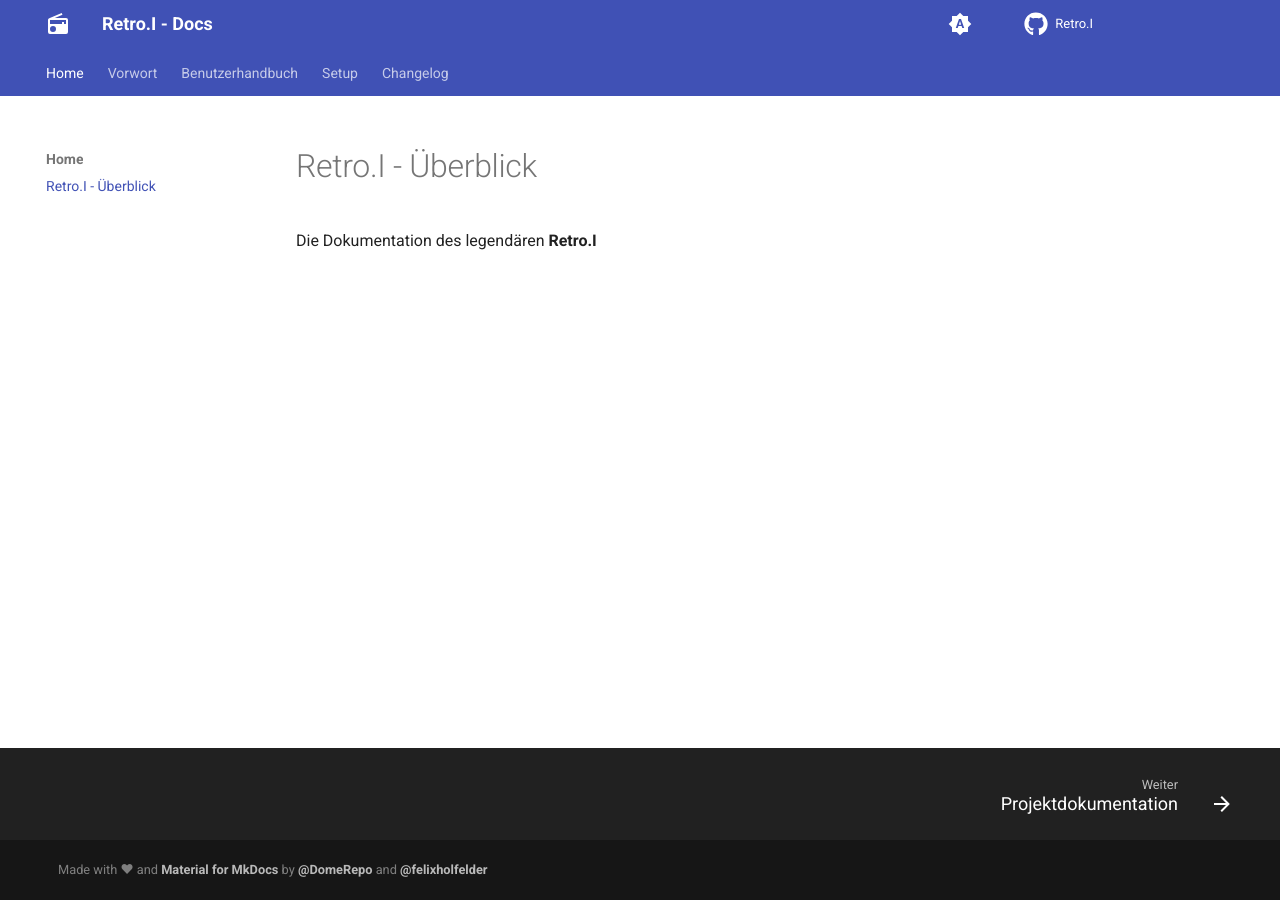
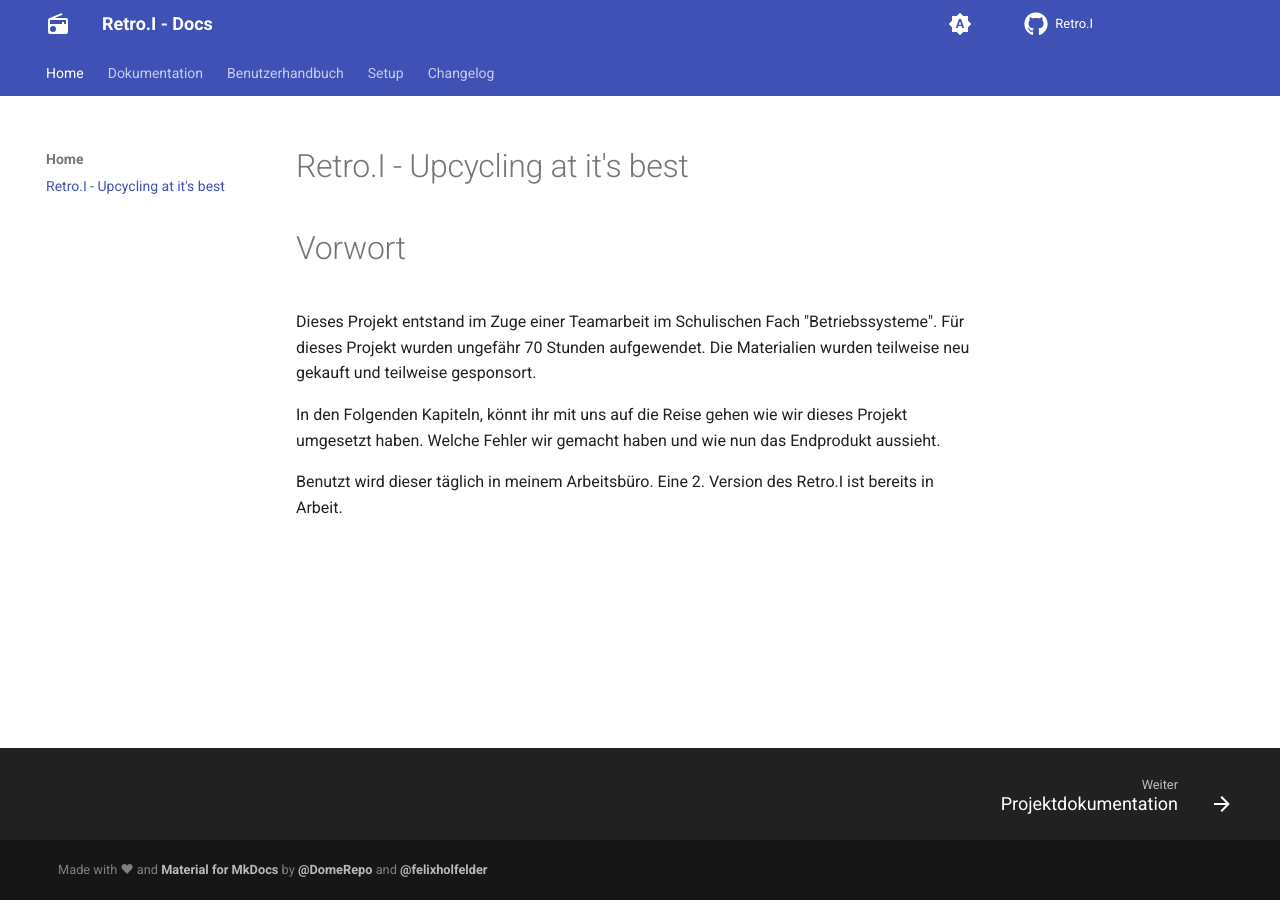
Before and after one commit to Retro-I/docs, an MkDocs documentation site: the page built from docs/homeindex.md, in a window 1280 px wide. Built offline with MkDocs 1.6.1 and Material for MkDocs 9.7.7, drawn with Linux system fonts in a browser that asks for light colours; comment, search, counter and statistics services are not loaded.

Commit message:
Ich glaub ich habs im Griff

```diff
--- a/docs/homeindex.md
+++ b/docs/homeindex.md
@@ -1,3 +1,12 @@
-# Retro.I - Überblick
+# Retro.I - Upcycling at it's best
 
-Die Dokumentation des legendären **Retro.I**
+#Vorwort
+Dieses Projekt entstand im Zuge einer Teamarbeit im Schulischen Fach "Betriebssysteme".
+Für dieses Projekt wurden ungefähr 70 Stunden aufgewendet.
+Die Materialien wurden teilweise neu gekauft und teilweise gesponsort.
+
+In den Folgenden Kapiteln, könnt ihr mit uns auf die Reise gehen wie wir dieses Projekt umgesetzt haben.
+Welche Fehler wir gemacht haben und wie nun das Endprodukt aussieht.
+
+Benutzt wird dieser täglich in meinem Arbeitsbüro.
+Eine 2. Version des Retro.I ist bereits in Arbeit.
--- a/mkdocs.yml
+++ b/mkdocs.yml
@@ -9,7 +9,7 @@ copyright: <div class="md-copyright">Made with &#10084; and <b><a href="https://
 nav:
   - Home:
       - homeindex.md
-  - Vorwort:
+  - Dokumentation:
       - documentation/index.md
       - Vorher Nachher: documentation/vorher_nachher.md
       - Entkernung: documentation/entkernung.md
```
Also changed, not shown: docs/documentation/entkernung.md (+32 -1 lines), docs/documentation/index.md (+1 -9 lines), docs/documentation/vorher_nachher.md (+3 -1 lines), 5 other files.
